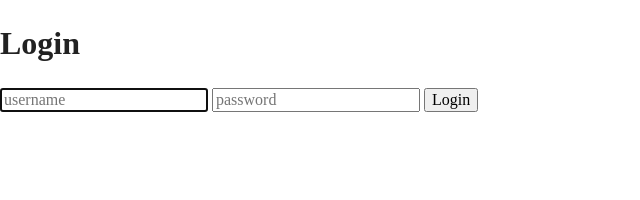
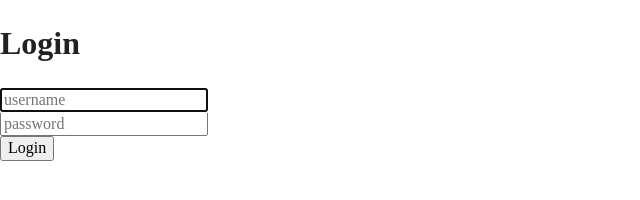
Before and after one commit to diniodinev/forms, a plain HTML site: page index.html in a window 1280 px wide. Shown: the whole page, without its empty margins (0-640 px from the left). Drawn offline with nearby package versions, Linux system fonts and the light colour scheme.

Commit message:
Add hmtl improvements

```diff
--- a/css/main.css
+++ b/css/main.css
@@ -35,6 +35,10 @@ html {
 ::selection {
   background: #b3d4fc;
   text-shadow: none;
+}
+
+.login-form {
+  display: block;
 }
 
 /*
@@ -192,9 +196,9 @@ textarea {
 }
 
 @media print,
-  (-webkit-min-device-pixel-ratio: 1.25),
-  (min-resolution: 1.25dppx),
-  (min-resolution: 120dpi) {
+(-webkit-min-device-pixel-ratio: 1.25),
+(min-resolution: 1.25dppx),
+(min-resolution: 120dpi) {
   /* Style adjustments for high resolution devices */
 }
 
@@ -215,16 +219,20 @@ textarea {
     box-shadow: none !important;
     text-shadow: none !important;
   }
+
   a,
   a:visited {
     text-decoration: underline;
   }
+
   a[href]:after {
     content: " (" attr(href) ")";
   }
+
   abbr[title]:after {
     content: " (" attr(title) ")";
   }
+
   /*
      * Don't show links that are fragment identifiers,
      * or use the `javascript:` pseudo protocol
@@ -233,14 +241,17 @@ textarea {
   a[href^="javascript:"]:after {
     content: "";
   }
+
   pre {
     white-space: pre-wrap !important;
   }
+
   pre,
   blockquote {
     border: 1px solid #999;
     page-break-inside: avoid;
   }
+
   /*
      * Printing Tables:
      * https://web.archive.org/web/20180815150934/http://css-discuss.incutio.com/wiki/Printing_Tables
@@ -248,16 +259,19 @@ textarea {
   thead {
     display: table-header-group;
   }
+
   tr,
   img {
     page-break-inside: avoid;
   }
+
   p,
   h2,
   h3 {
     orphans: 3;
     widows: 3;
   }
+
   h2,
   h3 {
     page-break-after: avoid;
```
